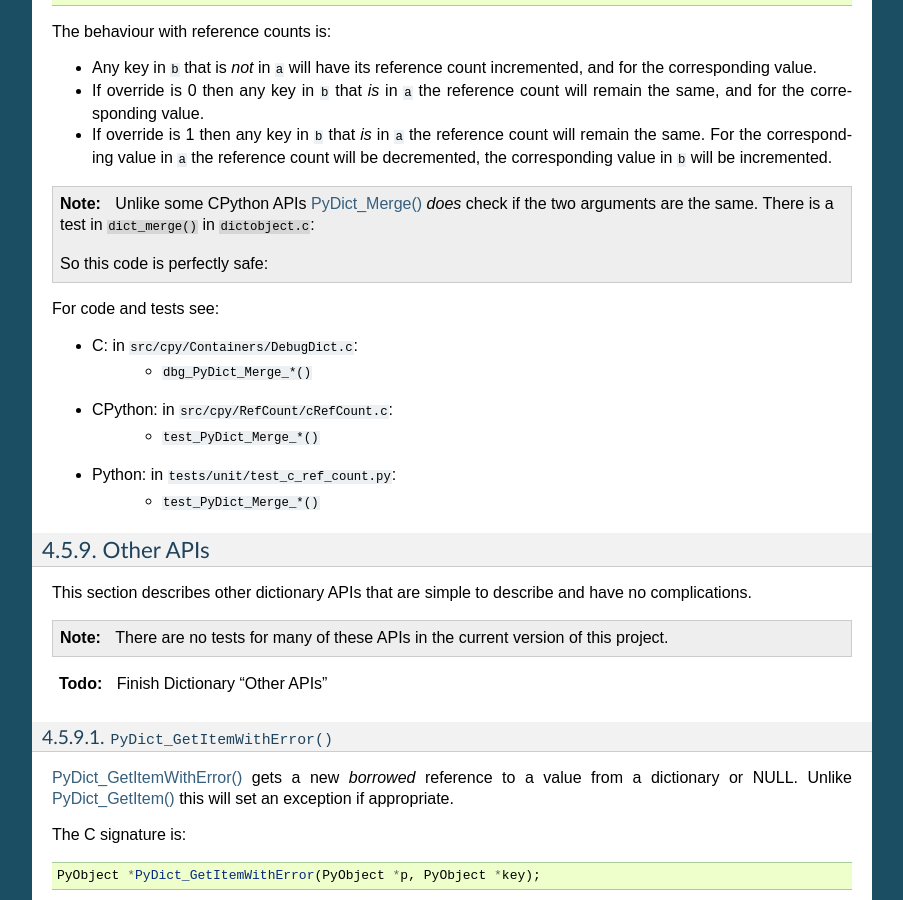
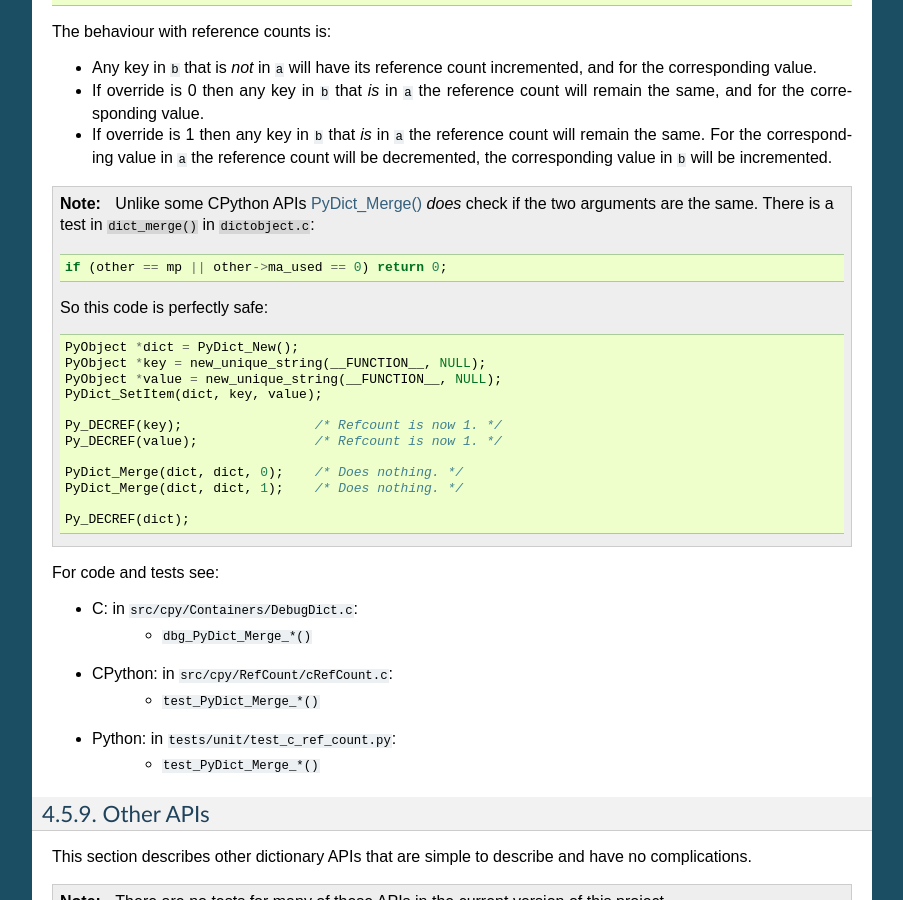
Before and after one commit to paulross/PythonExtensionPatterns, a Sphinx documentation site: the page built from doc/sphinx/source/containers_and_refcounts.rst, in a window 1280 px wide and 900 px high, scrolled down 21344 px. Shown: the whole window, without its empty margins (198-1101 px from the left). Built offline with Sphinx 7.4.7, drawn with Linux system fonts in a browser that asks for light colours.

Commit message:
Minor doc fixes.

```diff
--- a/doc/sphinx/source/containers_and_refcounts.rst
+++ b/doc/sphinx/source/containers_and_refcounts.rst
@@ -1529,6 +1529,7 @@ Failure
 
 
 .. index::
+    single: PyDict_Next()
     single: Dictionary; PyDict_Next()
 
 ``PyDict_Next()``
@@ -1554,6 +1555,7 @@ For code and tests see:
 
 
 .. index::
+    single: PyDict_Merge()
     single: Dictionary; PyDict_Merge()
 
 ``PyDict_Merge()``
@@ -1579,21 +1581,24 @@ The behaviour with reference counts is:
     Unlike some CPython APIs `PyDict_Merge()`_ *does* check if the two arguments are the same.
     There is a test in ``dict_merge()`` in ``dictobject.c``:
 
-    .. code-block::c
+    .. code-block:: c
 
         if (other == mp || other->ma_used == 0) return 0;
 
     So this code is perfectly safe:
 
-    .. code-block::c
+    .. code-block:: c
 
         PyObject *dict = PyDict_New();
         PyObject *key = new_unique_string(__FUNCTION__, NULL);
         PyObject *value = new_unique_string(__FUNCTION__, NULL);
         PyDict_SetItem(dict, key, value);
 
-        PyDict_Merge(dict, dict, 0); // Does nothing.
-        PyDict_Merge(dict, dict, 1); // Does nothing.
+        Py_DECREF(key);                 /* Refcount is now 1. */
+        Py_DECREF(value);               /* Refcount is now 1. */
+
+        PyDict_Merge(dict, dict, 0);    /* Does nothing. */
+        PyDict_Merge(dict, dict, 1);    /* Does nothing. */
 
         Py_DECREF(dict);
 
```
